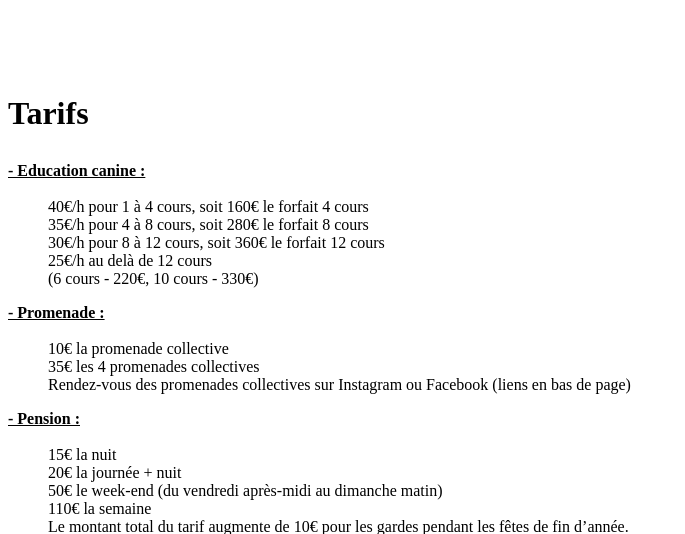
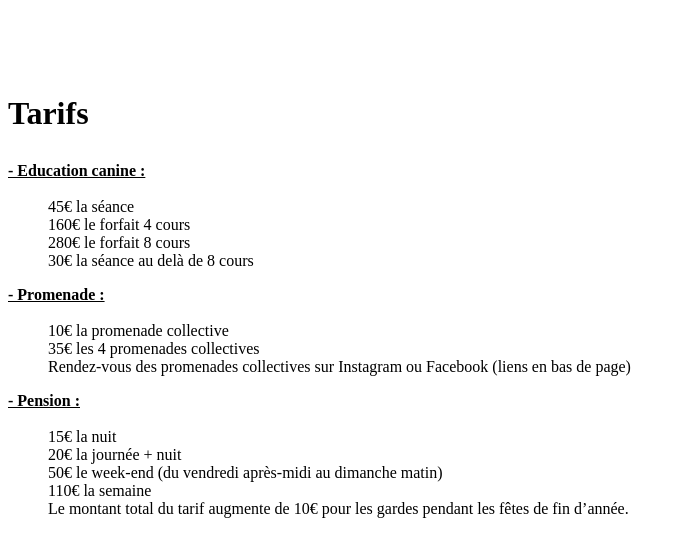
Before and after one commit to auguimann/Educopoils, a PHP site: page /View/PricesView.php in a window 1280 px wide. Shown: the part 273-807 px from the top of the page, without its empty margins (0-685 px from the left). Run offline with PHP 8.4, Linux system fonts and the light colour scheme.

Commit message:
Prices updated

```diff
--- a/View/PricesView.php
+++ b/View/PricesView.php
@@ -32,11 +32,10 @@ include("include/header.php");
                     <b><u>- Education canine :</u></b>
                     <br>
                     <br>
-                    <dd>40€/h pour 1 à 4 cours, soit 160€ le forfait 4 cours</dd>
-                    <dd>35€/h pour 4 à 8 cours, soit 280€ le forfait 8 cours</dd>
-                    <dd>30€/h pour 8 à 12 cours, soit 360€ le forfait 12 cours</dd>
-                    <dd>25€/h au delà de 12 cours</dd>
-                    <dd>(6 cours - 220€, 10 cours - 330€)</dd>
+                    <dd>45€ la séance</dd>
+                    <dd>160€ le forfait 4 cours</dd>
+                    <dd>280€ le forfait 8 cours</dd>
+                    <dd>30€ la séance au delà de 8 cours</dd>
                 </dl>
 
             </div>
```
Also changed, not shown: 8 other files.
